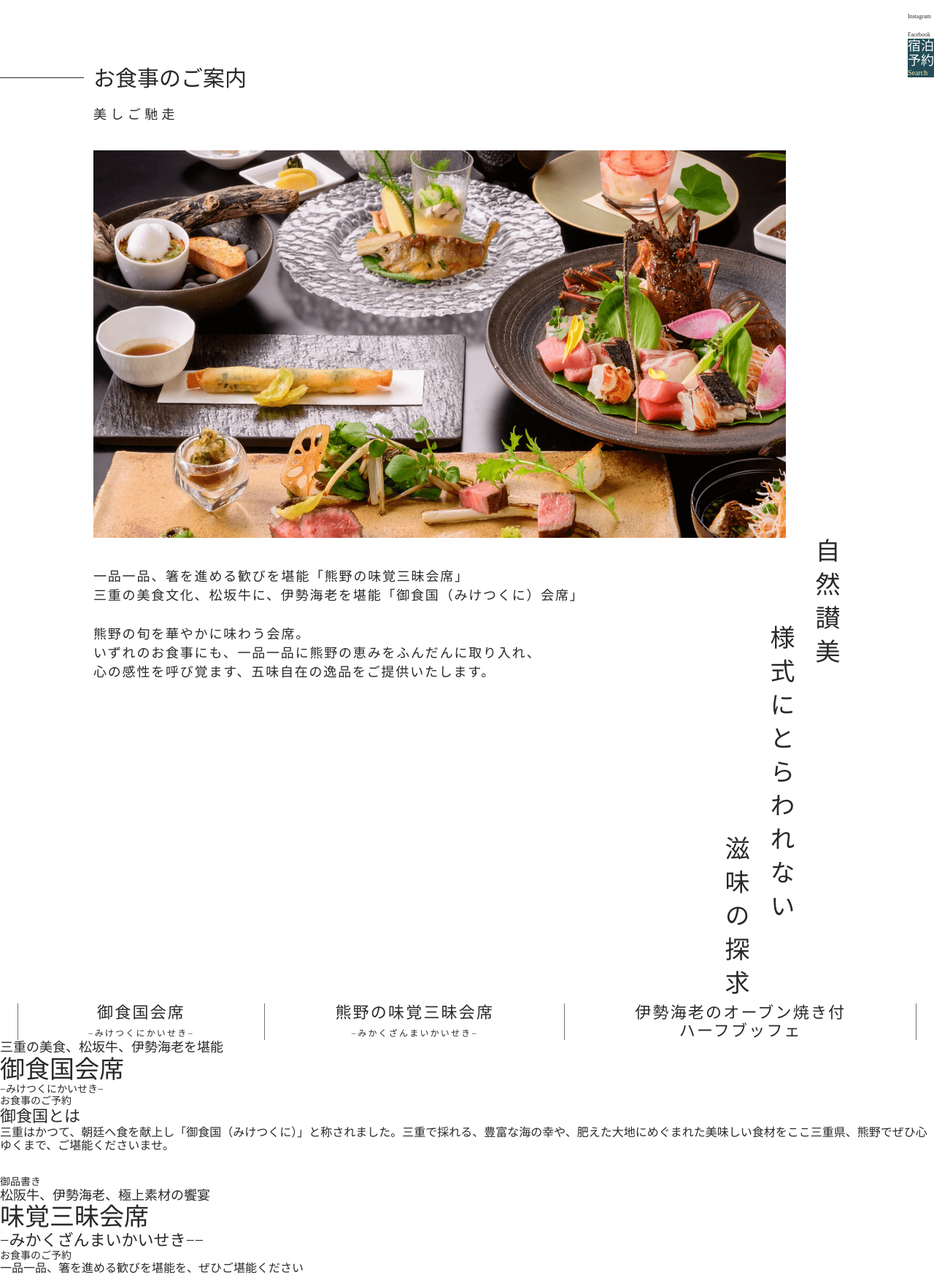
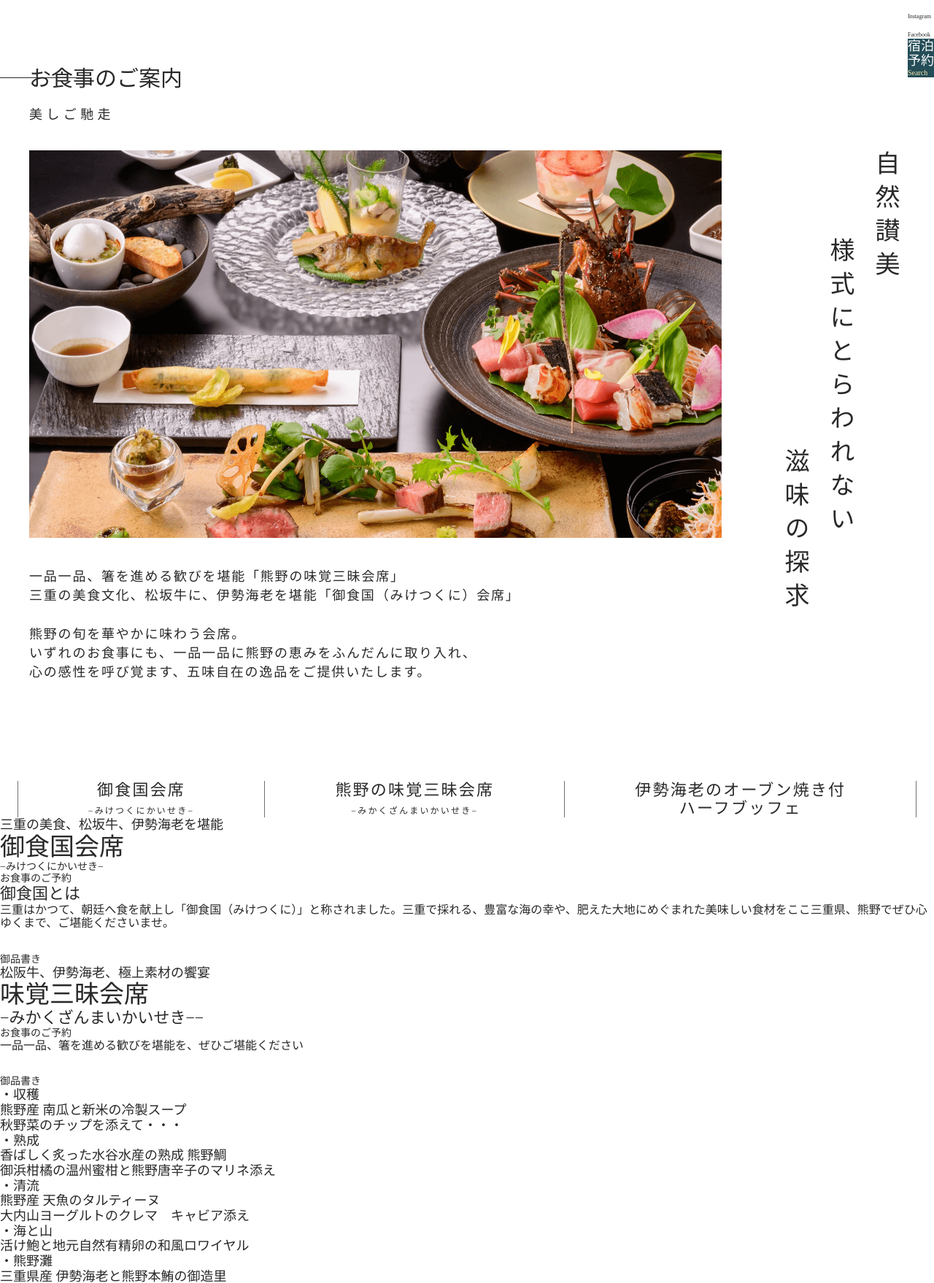
Before and after one commit to oookey-github/kmnc, a PHP site: page /restaurant/restaurant.html in a window 1280 px wide. Shown: the part 313-2071 px from the top of the page at 73% size. Run offline with PHP 8.4, Linux system fonts and the light colour scheme.

Commit message:
【css】resutaurant.css編集 【html】resutaurant.html編集

```diff
--- a/css/restaurant.css
+++ b/css/restaurant.css
@@ -176,6 +176,8 @@
 .restaurant_info{
     width:80%;
     margin:0 auto;
+    max-width:120rem;
+    min-width:120rem;
 }
 .restaurant_info_inner{
     display: inline-block;
@@ -234,6 +236,8 @@
 .dish_menu{
     justify-content: center;
     text-align: center;
+    width:100%;
+    min-width:125rem;
 }
 .dish_menu p{
     margin:0 9.6rem;
--- a/restaurant/restaurant.html
+++ b/restaurant/restaurant.html
@@ -63,8 +63,9 @@
             </div>
         </div>
         <!-- お食事のご案内 -->
-        <div class="border"></div>
+
         <section>
+            <div class="border"></div>
             <div class="restaurant_info">
 
                 <div>
```
